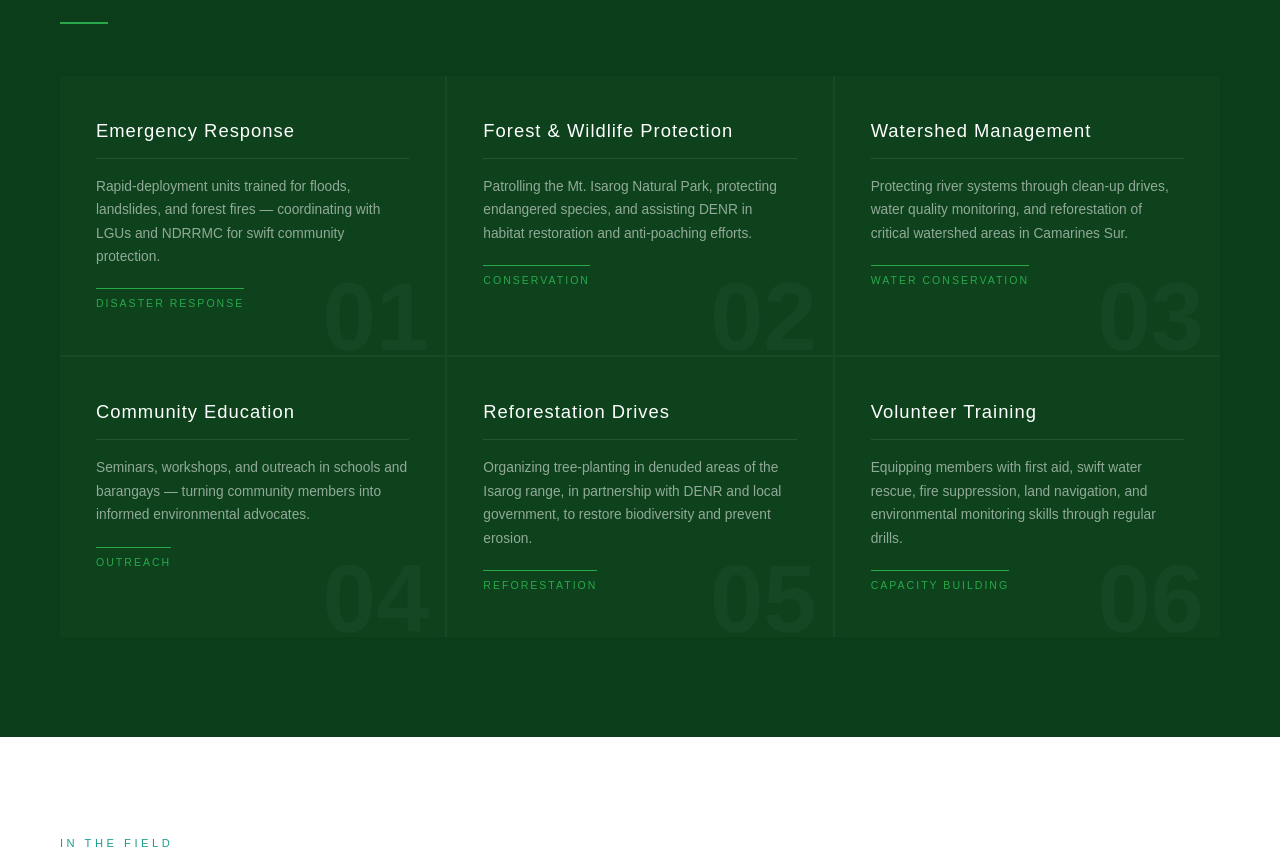
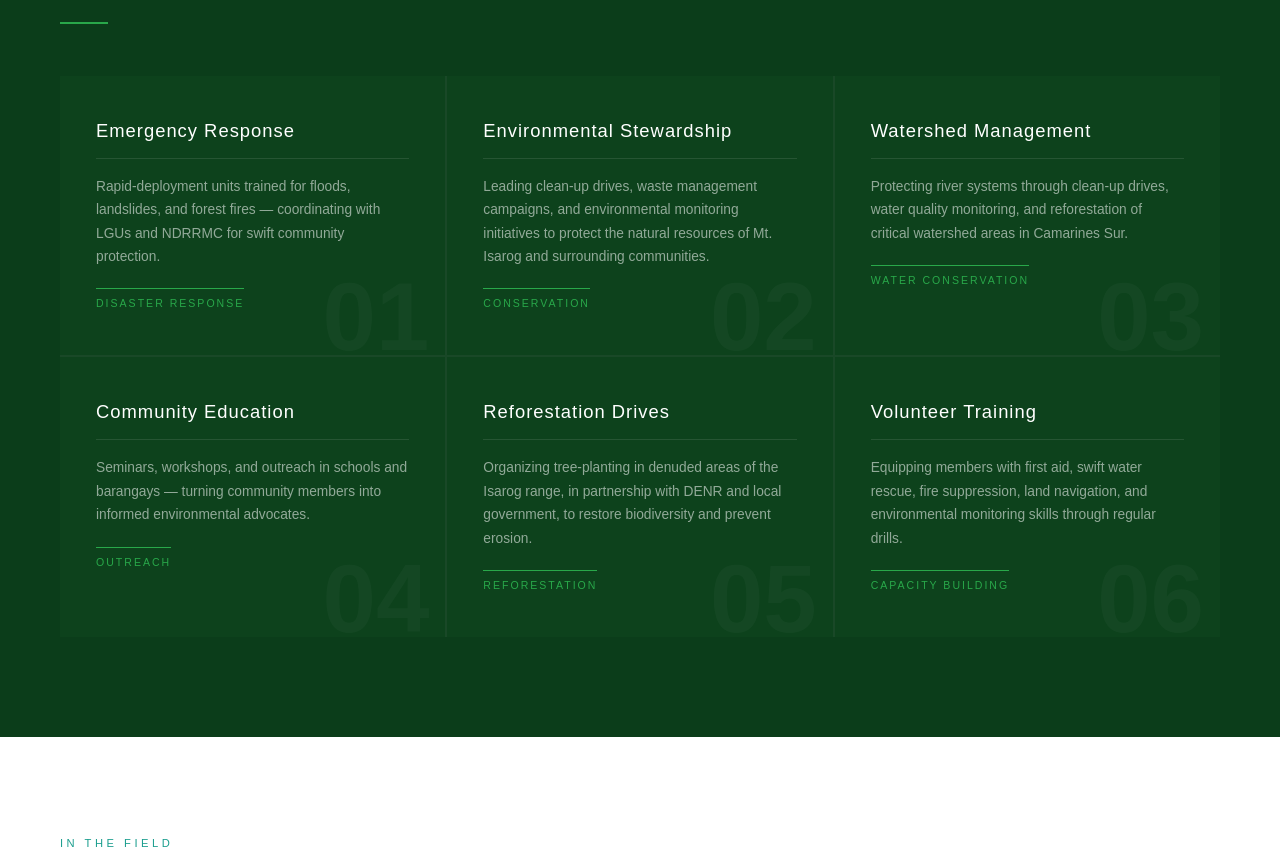
Before and after one commit to jmirabuenos-blip/IVEERS, a plain HTML site: page index.html in a window 1280 px wide. Shown: the part 2680-3540 px from the top of the page. Drawn offline with Linux system fonts and the light colour scheme.

Commit message:
stewardship

```diff
--- a/index.html
+++ b/index.html
@@ -333,8 +333,7 @@ footer{background:#071a0b;border-top:1px solid rgba(255,255,255,0.06);padding:64
     <div class="rule sr"></div>
     <div class="programs-grid">
       <div class="program-card sr" data-n="01"><h3>Emergency Response</h3><p>Rapid-deployment units trained for floods, landslides, and forest fires — coordinating with LGUs and NDRRMC for swift community protection.</p><span class="program-tag">Disaster Response</span></div>
-      <div class="program-card sr sr-delay-1" data-n="02"><h3>Forest &amp; Wildlife Protection</h3><p>Patrolling the Mt. Isarog Natural Park, protecting endangered species, and assisting DENR in habitat restoration and anti-poaching efforts.</p><span class="program-tag">Conservation</span></div>
-      <div class="program-card sr sr-delay-2" data-n="03"><h3>Watershed Management</h3><p>Protecting river systems through clean-up drives, water quality monitoring, and reforestation of critical watershed areas in Camarines Sur.</p><span class="program-tag">Water Conservation</span></div>
+<div class="program-card sr sr-delay-1" data-n="02"><h3>Environmental Stewardship</h3><p>Leading clean-up drives, waste management campaigns, and environmental monitoring initiatives to protect the natural resources of Mt. Isarog and surrounding communities.</p><span class="program-tag">Conservation</span></div>      <div class="program-card sr sr-delay-2" data-n="03"><h3>Watershed Management</h3><p>Protecting river systems through clean-up drives, water quality monitoring, and reforestation of critical watershed areas in Camarines Sur.</p><span class="program-tag">Water Conservation</span></div>
       <div class="program-card sr" data-n="04"><h3>Community Education</h3><p>Seminars, workshops, and outreach in schools and barangays — turning community members into informed environmental advocates.</p><span class="program-tag">Outreach</span></div>
       <div class="program-card sr sr-delay-1" data-n="05"><h3>Reforestation Drives</h3><p>Organizing tree-planting in denuded areas of the Isarog range, in partnership with DENR and local government, to restore biodiversity and prevent erosion.</p><span class="program-tag">Reforestation</span></div>
       <div class="program-card sr sr-delay-2" data-n="06"><h3>Volunteer Training</h3><p>Equipping members with first aid, swift water rescue, fire suppression, land navigation, and environmental monitoring skills through regular drills.</p><span class="program-tag">Capacity Building</span></div>
```
